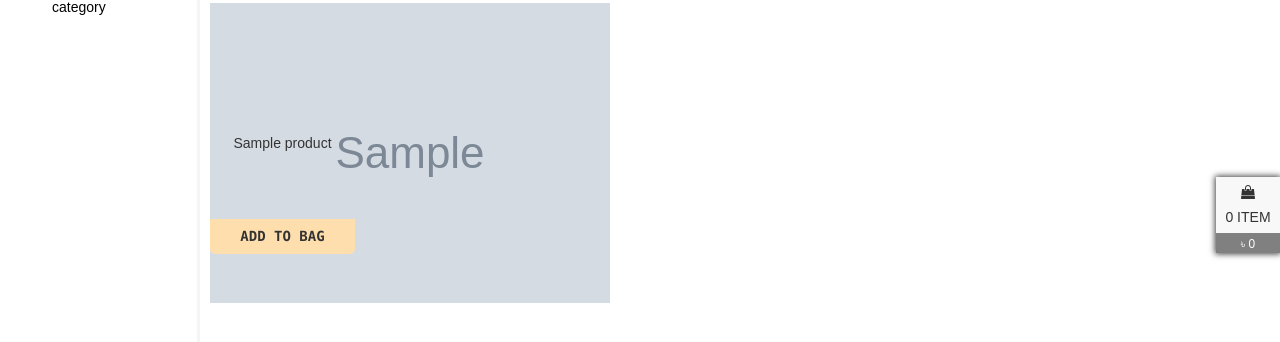
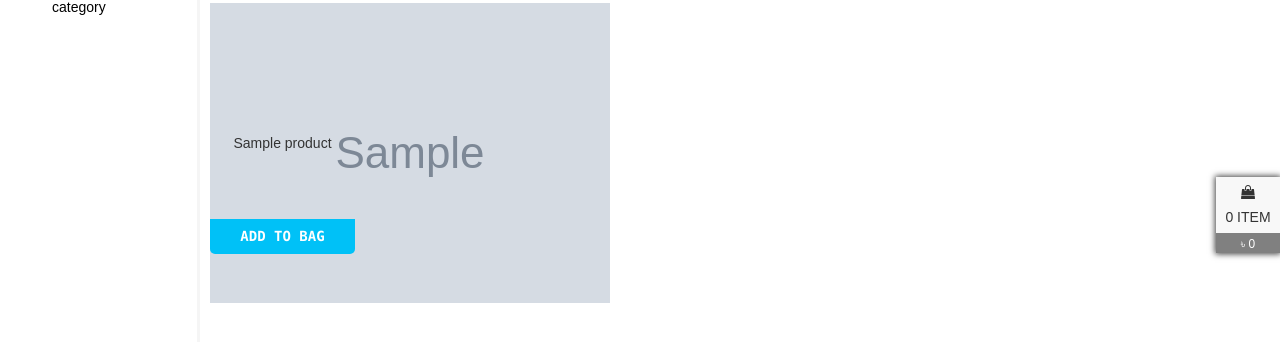
Before and after one commit to MiniGunnR/pharma_aid, a Django app: a page that uses templates/skeleton.html in a window 1280 px wide. Shown: the part 123-465 px from the top of the page. Run offline with Django 3.2, Linux system fonts and the light colour scheme; tables that the repository leaves empty hold one stand-in row (values such as "Sample post"); grey boxes marked "Sample" are stand-in pictures; some libraries are stand-ins or nearby versions; some web fonts are replaced.

Commit message:
colour theme blue

```diff
--- a/static/css/pharma.css
+++ b/static/css/pharma.css
@@ -58,9 +58,6 @@ nav {
     background-color: whitesmoke;
     text-decoration: none;
 }
-
-
-
 
 #sidebar > ul > li > ul {
     list-style-type: none;
@@ -262,11 +259,12 @@ nav {
 
 .list-item-button {
     position: absolute;
-    background-color: navajowhite;
+    background-color: #00C1F7;
     width: 100%;
     height: 35px;
     line-height: 35px;
     font-family: Monaco;
+    color: #FFFFFF;
     border-bottom-left-radius: 5px;
     border-bottom-right-radius: 5px;
     cursor: pointer;
```
